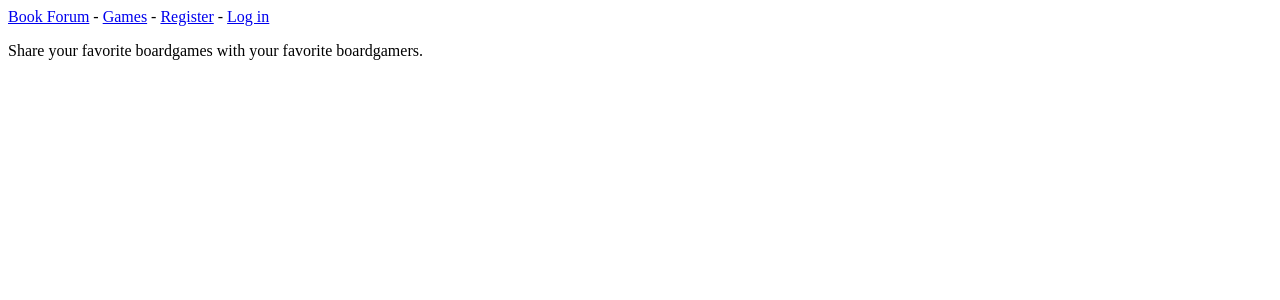
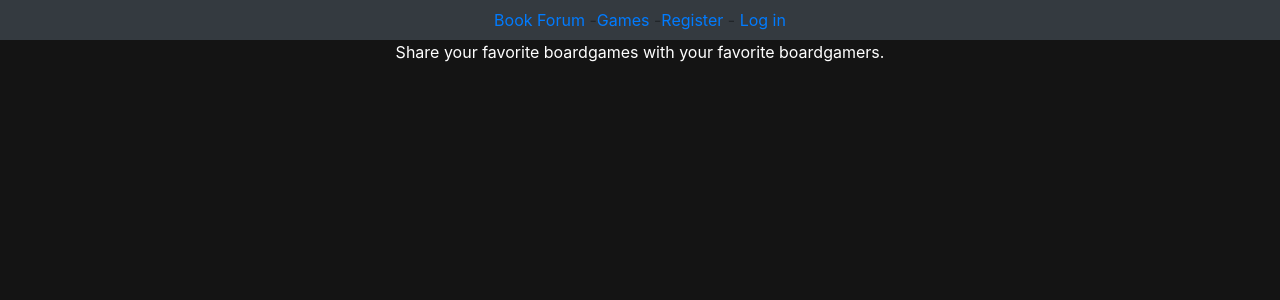
Before and after one commit to louislautz/BoardgameForum, a Django app: page / in a window 1280 px wide. Shown: the top 300 px of the page. Run offline with Django 4.2, Linux system fonts and the light colour scheme; some libraries are stand-ins or nearby versions.

Commit message:
initial tests

```diff
--- a/main/templates/main/base.html
+++ b/main/templates/main/base.html
@@ -1,13 +1,72 @@
-<p>
-    <a href="{% url 'main:index' %}">Book Forum</a> -
-    <a href="{% url 'main:games' %}">Games</a> -
+<!DOCTYPE html>
+<html lang="en">
+<head>
+<meta charset="utf-8">
+<meta name="viewport" content="width=device-width, initial-scale=1, shrink-to-fit=no">
+<title>Bootstrap Simple Login Form</title>
+<link rel="stylesheet" href="https://stackpath.bootstrapcdn.com/bootstrap/4.5.0/css/bootstrap.min.css">
+<link rel="stylesheet" href="https://maxcdn.bootstrapcdn.com/font-awesome/4.7.0/css/font-awesome.min.css">
+<script src="https://code.jquery.com/jquery-3.5.1.min.js"></script>
+<script src="https://cdn.jsdelivr.net/npm/popper.js@1.16.0/dist/umd/popper.min.js"></script>
+<script src="https://stackpath.bootstrapcdn.com/bootstrap/4.5.0/js/bootstrap.min.js"></script>
+<style>
 
-    {% if user.is_authenticated %}
+
+html body {
+    background-color: rgba(20, 20, 20, 1);
+
+}
+
+.login-form {
+    width: 340px;
+    margin: 50px auto;
+  	font-size: 15px;
+}
+.login-form form {
+    margin-bottom: 50px;
+    background: #15d131;
+    box-shadow: 0px 10px 60px rgba(80, 250, 80, .5);
+    padding: 40px;
+
+}
+.login-form h2 {
+    margin: 0 0 150px;
+}
+.form-control, .btn {
+    min-height: 38px;
+    border-radius: 2px;
+}
+.btn {
+    font-size: 15px;
+    font-weight: bold;
+}
+</style>
+</head>
+
+
+
+ <!-- NAVBAR -->
+
+
+
+<nav class="navbar navbar-expand-sm bg-dark navbar-dark justify-content-center">
+  <ul class="navbar-nav">
+    <li class="nav-item">
+     <a href="{% url 'main:index' %}">Book Forum</a> -
+    </li>
+    <li class="nav-item">
+      <a href="{% url 'main:games' %}">Games</a> -
+    </li>
+    <li class="nav-item">
+       {% if user.is_authenticated %}
         Hello, {{ user.username }}. -
         <a href="{% url 'users:logout' %}">Log out</a>
     {% else %}
         <a href="{% url 'users:register' %}">Register</a> -
         <a href="{% url 'users:login' %}">Log in</a>
     {% endif %}
-    </p>
+    </li>
+  </ul>
+
+</nav>
 {% block content %}{% endblock content %}
--- a/main/templates/main/index.html
+++ b/main/templates/main/index.html
@@ -1,4 +1,4 @@
 {% extends "main/base.html" %}
 {% block content %}
-    <p>Share your favorite boardgames with your favorite boardgamers.</p>
+    <p class="text-white text-center">Share your favorite boardgames with your favorite boardgamers.</p>
 {% endblock content %}
```
Also changed, not shown: users/templates/registration/login.html (+22 -1 lines), db.sqlite3.
